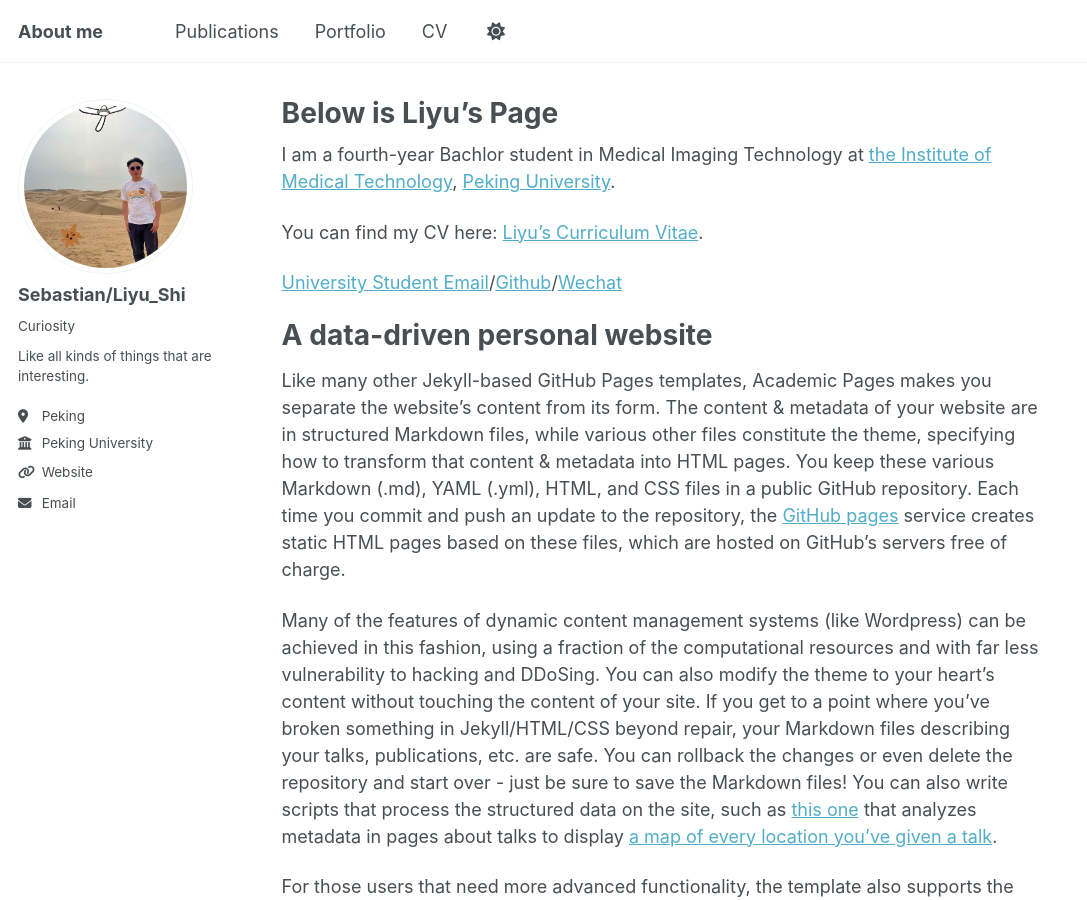
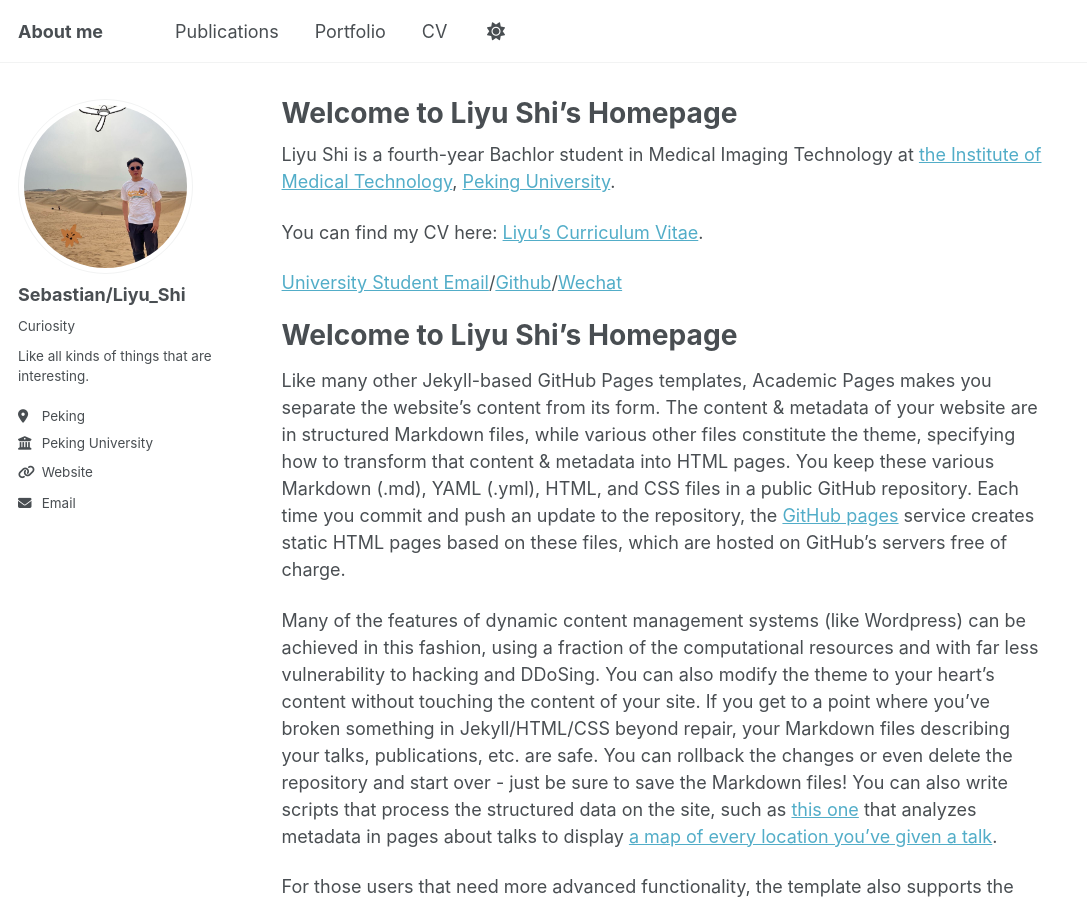
Before and after one commit to Sebastian-shiliyu/Sebastian-shiliyu.github.io, a Jekyll site: the page built from _pages/about.md, in a window 1280 px wide and 900 px high. Shown: the whole window, without its empty margins (0-1087 px from the left). Built offline with Jekyll 4.4.1, drawn with Linux system fonts in a browser that asks for light colours; a script that is not in the unit is left out.

Commit message:
Update about.md

```diff
--- a/_pages/about.md
+++ b/_pages/about.md
@@ -1,19 +1,19 @@
 ---
 permalink: /
-title: "Below is Liyu's Page"
+title: "Welcome to Liyu Shi's Homepage"
 author_profile: true
 redirect_from:
   - /about/
   - /about.html
 ---
 
-I am a fourth-year Bachlor student in Medical Imaging Technology at [the Institute of Medical Technology](https://imt.bjmu.edu.cn/), [Peking University](https://www.pku.edu.cn/).
+Liyu Shi is a fourth-year Bachlor student in Medical Imaging Technology at [the Institute of Medical Technology](https://imt.bjmu.edu.cn/), [Peking University](https://www.pku.edu.cn/).
 
 You can find my CV here: [Liyu's Curriculum Vitae](../assets/Curriculum_Vitae.pdf).
 
 [University Student Email](mailto:2210108327@stu.pku.edu.cn)/[Github](https://github.com/Sebastian-shiliyu)/[Wechat](../images/wechat_QRcode.jpg)
 
-A data-driven personal website
+Welcome to Liyu Shi's Homepage
 ======
 Like many other Jekyll-based GitHub Pages templates, Academic Pages makes you separate the website's content from its form. The content & metadata of your website are in structured Markdown files, while various other files constitute the theme, specifying how to transform that content & metadata into HTML pages. You keep these various Markdown (.md), YAML (.yml), HTML, and CSS files in a public GitHub repository. Each time you commit and push an update to the repository, the [GitHub pages](https://pages.github.com/) service creates static HTML pages based on these files, which are hosted on GitHub's servers free of charge.
 
```
